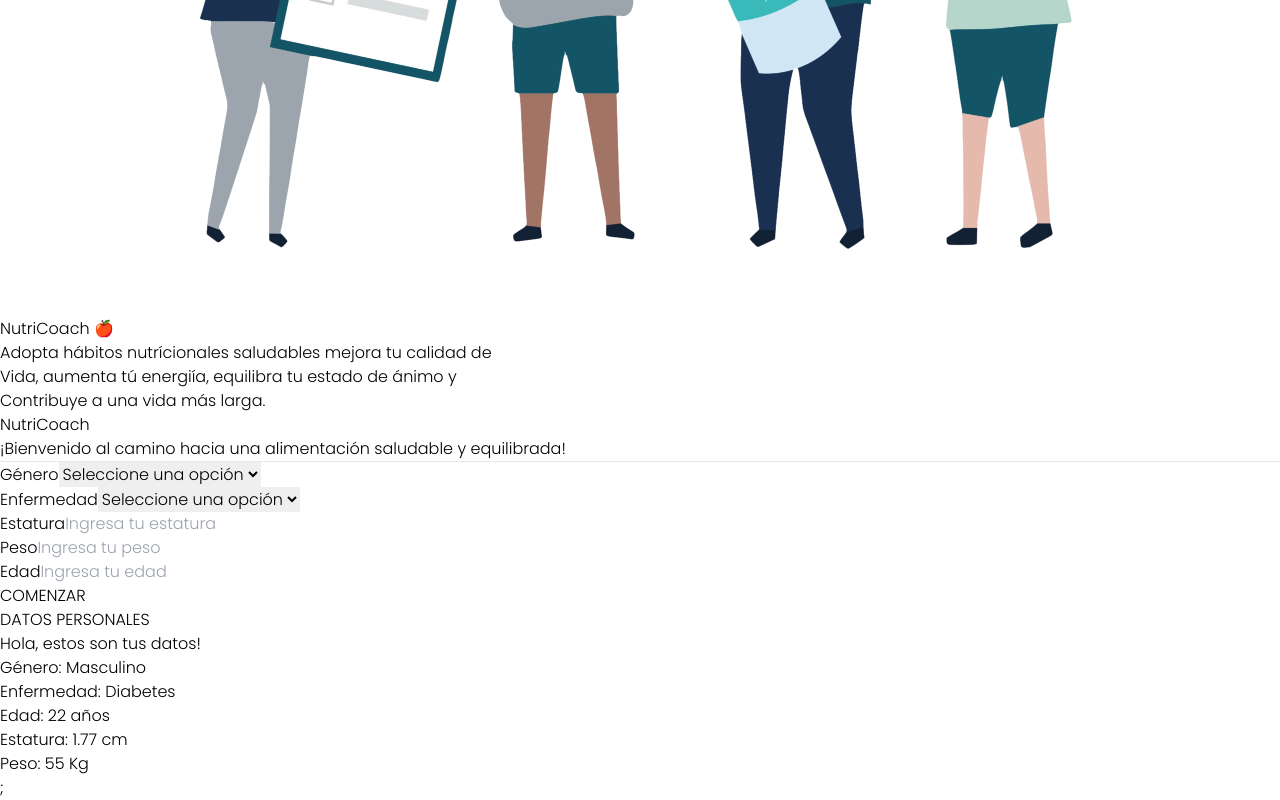
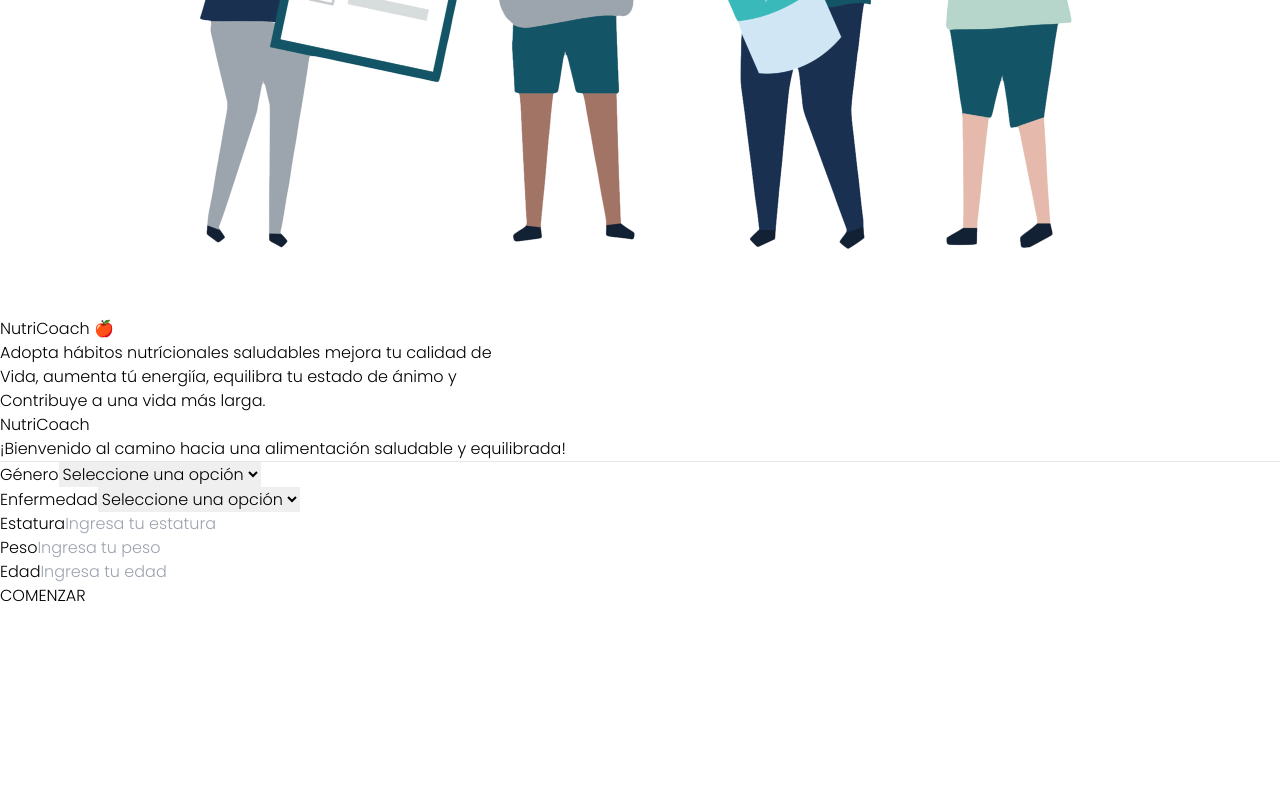
Before and after one commit to BrayanDG4/Test-OpenAI-API, a React (Vite) app: page / in a window 1280 px wide. Shown: the part 708-1508 px from the top of the page. After the commit the page ends 1316 px from the top, so only its background shows below. Built offline with nearby package versions, Linux system fonts and the light colour scheme; the HTML template or start-up script is replaced by a standard one.

Commit message:
Soy un crack lo sé, dale instalar que agregué cosas peligrosas, perdon tengo sueño

```diff
--- a/package.json
+++ b/package.json
@@ -10,6 +10,7 @@
     "preview": "vite preview"
   },
   "dependencies": {
+    "@react-icons/all-files": "^4.1.0",
     "chart.js": "^4.3.0",
     "openai": "^3.2.1",
     "react": "^18.2.0",
@@ -17,6 +18,7 @@
     "react-dom": "^18.2.0",
     "react-icons": "^4.9.0",
     "react-router-dom": "^6.11.2",
+    "react-spinners": "^0.13.8",
     "zustand": "^4.3.8"
   },
   "devDependencies": {
--- a/src/chat.js
+++ b/src/chat.js
@@ -2,7 +2,7 @@ import { Configuration, OpenAIApi } from "openai";
 
 //Api key
 const configuration = new Configuration({
-  apiKey: "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",
+  apiKey: "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",
 });
 
 const openai = new OpenAIApi(configuration);
--- a/src/components/dashboard/NutritionalInfo.jsx
+++ b/src/components/dashboard/NutritionalInfo.jsx
@@ -1,6 +1,11 @@
 import { useEffect, useState } from "react";
 import { useUserStore } from "../../store/userStore.js";
 import { Card } from "../cards/Card.jsx";
+
+import { AiFillMedicineBox } from "react-icons/ai";
+import { BsCalendarCheckFill } from "react-icons/bs";
+import { FaTransgender, FaTextHeight, FaWeightHanging } from "react-icons/fa";
+
 
 export const NutritionalInfo = () => {
   const { genero, estatura, peso, edad, enfermedad, respuesta } =
@@ -12,23 +17,48 @@ export const NutritionalInfo = () => {
     {
       "Horario": "Desayuno",
       "Titulo": "Huevos revueltos con verduras",
-      "Ingredientes": "2 huevos, 1/2 taza de cebolla, 1/2 taza de pimiento, 1/2 taza de tomate, 1/2 cucharadita de aceite de oliva, sal y pimienta al gusto",
+      "Ingredientes": {
+        "Ingrediente 1": "2 huevos",
+        "Ingrediente 2": "1/4 de cebolla",
+        "Ingrediente 3": "1/4 de pimiento rojo",
+        "Ingrediente 4": "1/4 de pimiento verde",
+        "Ingrediente 5": "1/4 de tomate",
+        "Ingrediente 6": "Aceite de oliva",
+        "Ingrediente 7": "Sal"
+      },
       "Calorias": "200 calorias aproximadamente",
-      "Nota": "Es importante que el aceite de oliva sea de buena calidad para obtener los mejores beneficios para la salud"
+      "Nota": "Es recomendable usar aceite de oliva para cocinar los huevos"
     },
     {
       "Horario": "Almuerzo",
       "Titulo": "Ensalada de atún",
-      "Ingredientes": "1 lata de atún, 1/2 taza de maíz, 1/2 taza de aceitunas, 1/2 taza de cebolla, 1/2 taza de tomate, 1/2 taza de pepino, 1/4 taza de aceite de oliva, sal y pimienta al gusto",
-      "Calorias": "400 calorias aproximadamente",
-      "Nota": "Es importante que el aceite de oliva sea de buena calidad para obtener los mejores beneficios para la salud"
+      "Ingredientes": {
+        "Ingrediente 1": "1 lata de atún en agua",
+        "Ingrediente 2": "1/2 cebolla",
+        "Ingrediente 3": "1/2 pimiento rojo",
+        "Ingrediente 4": "1/2 pimiento verde",
+        "Ingrediente 5": "1/2 tomate",
+        "Ingrediente 6": "Aceite de oliva",
+        "Ingrediente 7": "Vinagre",
+        "Ingrediente 8": "Sal"
+      },
+      "Calorias": "200 calorias aproximadamente",
+      "Nota": "Es recomendable usar aceite de oliva para aliñar la ensalada"
     },
     {
       "Horario": "Cena",
       "Titulo": "Pescado al horno con verduras",
-      "Ingredientes": "1 filete de pescado, 1/2 taza de cebolla, 1/2 taza de pimiento, 1/2 taza de tomate, 1/2 cucharadita de aceite de oliva, sal y pimienta al gusto",
+      "Ingredientes": {
+        "Ingrediente 1": "1 filete de pescado",
+        "Ingrediente 2": "1/4 de cebolla",
+        "Ingrediente 3": "1/4 de pimiento rojo",
+        "Ingrediente 4": "1/4 de pimiento verde",
+        "Ingrediente 5": "1/4 de tomate",
+        "Ingrediente 6": "Aceite de oliva",
+        "Ingrediente 7": "Sal"
+      },
       "Calorias": "200 calorias aproximadamente",
-      "Nota": "Es importante que el aceite de oliva sea de buena calidad para obtener los mejores beneficios para la salud"
+      "Nota": "Es recomendable usar aceite de oliva para cocinar el pescado"
     }
   ];
 
@@ -42,37 +72,63 @@ export const NutritionalInfo = () => {
 
   return (
     <>
-      <section className="flex justify-center h-screen text-center">
-        <div className="w-[96%]">
+      {mostrarSeccion && <Seccion />}
+    </>
+  );
+
+  function Seccion() {
+    return <>
+      <section className="flex justify-center flex-col h-auto text-center mt-5">
+        <div className="w-[100%] flex flex-col items-center">
           <div className="w-full mx-2 my-4 flex justify-center mb-[-3px] z-0 relative">
-            <h1 className="font-bold my-title-color text-[40px] bg-[#FFFF7C] pr-[2%] pl-[2%] rounded-t-[30px]">
-              DATOS PERSONALES
+            <h1 className="font-bold my-title-color text-[36px] bg-[#FFFF7C] pr-[4%] pl-[4%] rounded-t-[30px] shadow-[0px_0px_10px_rgba(0,0,0,0.3)]">
+              Datos personales
             </h1>
           </div>
 
-          <div className="rounded-md py-6 px-2 bg-[#EDCF43] z-10 relative pr-[4%] pl-[4%]">
-            <div className="flex justify-start text-3xl font-bold my-title-color mb-2">
-              <h3>Hola, estos son tus datos!</h3>
+          <div className="w-[80%] rounded-[30px] py-6 px-2 bg-[#EDCF43] z-10 relative pr-[4%] pl-[4%] shadow-[0px_0px_10px_rgba(0,0,0,0.3)]">
+            <div className="flex justify-start text-[32px] font-bold my-title-color mb-4">
+              <h3>Hola, estos son tus datos:</h3>
             </div>
-            <div className="flex justify-start gap-5 text-xl font-semibold my-title-color">
-              <div>
-                <h3>Género: {genero || "Masculino"}</h3>
+            <div className="gap-5 text-xl font-semibold my-title-color flex justify-between">
+              <div className="text-start">
+                <h3 className="text-[30px] font-semibold"><FaTransgender className="pb-4 text-[3rem] w-auto" />Género<br />
+                  <span className="font-normal text-[28px] pt-4 leading-[4rem]">
+                    {genero || "Masculino"}
+                  </span>
+                </h3>
               </div>
 
-              <div>
-                <h3>Enfermedad: {enfermedad || "Diabetes"}</h3>
+              <div className="text-start">
+                <h3 className="text-[30px] font-semibold"><BsCalendarCheckFill className="pb-4 text-[3rem] w-auto" />Enfermedad <br />
+                  <span className="font-normal text-[28px] pt-4 leading-[4rem]">
+                    {enfermedad || "Diabetes"}
+                  </span>
+                </h3>
               </div>
 
-              <div>
-                <h3>Edad: {edad || "22"} años</h3>
+              <div className="text-start">
+                <h3 className="text-[30px] font-semibold"><AiFillMedicineBox className="pb-4 text-[3rem] w-auto" />Edad <br />
+                  <span className="font-normal text-[28px] pt-4 leading-[4rem]">
+                    {edad || "22"} años
+                  </span>
+                </h3>
               </div>
 
-              <div>
-                <h3>Estatura: {estatura || "1.77"} cm</h3>
+              <div className="text-start">
+                <h3 className="text-[30px] font-semibold"><FaTextHeight className="pb-4 text-[3rem] w-auto" />Estatura <br />
+                  <span className="font-normal text-[28px] pt-4 leading-[4rem]">
+                    {estatura || "1.77"} cm
+                  </span>
+                </h3>
               </div>
 
-              <div>
-                <h3>Peso: {peso || "55"} Kg</h3>
+              <div className="text-start">
+                <h3 className="text-[30px] font-semibold"><FaWeightHanging className="pb-4 text-[3rem] w-auto" />Peso<br />
+                  <span className="font-normal text-[28px] pt-4 leading-[4rem]">
+                    {peso || "55"} Kg
+                  </span>
+                </h3>
               </div>
             </div>
           </div>
@@ -102,12 +158,73 @@ export const NutritionalInfo = () => {
             ))}
           </div> */}
         </div>
+
+        <div className="w-[100%] flex flex-col items-center">
+          <div className="w-full mx-2 my-4 flex justify-center mb-[-3px] z-0 relative">
+            <h1 className="font-bold text-[#ffff] text-[36px] bg-[#FF5934] pr-[4%] pl-[4%] rounded-t-[30px] shadow-[0px_0px_10px_rgba(0,0,0,0.3)]">
+              Plan de nutrición
+            </h1>
+          </div>
+
+          {respuesta.map((item, index) => (
+            <div key={index} className="w-[80%] rounded-[30px] py-6 px-2 text-[#ffff] bg-[#FF725F] z-10 relative pr-[4%] pl-[4%] shadow-[0px_0px_10px_rgba(0,0,0,0.3)] mb-8">
+              <div className="flex justify-center flex-col text-[32px] font-bold mb-4">
+                <h3>{item.Titulo}</h3>
+                <p className="font-medium text-[26px]">{item.Horario}</p>
+              </div>
+              <div className="flex justify-between">
+                <div className="w-[47%] text-start text-[#000] bg-white p-[3%] rounded-[20px]">
+                  <h4 className="font-bold">
+                    Ingredientes:
+                  </h4>
+                  <div id="ingredientes">
+                    {Object.entries(item.Ingredientes).map(([key, value]) => (
+                      <p key={key}>- {value}.</p>
+                    ))}
+                  </div>
+                </div>
+                <div className="w-[47%] text-start text-[#000] bg-white p-[3%] rounded-[20px]">
+                  {item.Calorias}
+                </div>
+              </div>
+              <div className="text-start mt-4 text-[16px]">
+                <p>
+                  <span className="font-semibold">Nota:</span> {item.Nota}.
+                </p>
+              </div>
+            </div>
+          ))}
+
+
+
+
+
+          {/* <div className="w-full flex justify-center gap-4 bg-blue-500 rounded-md">
+            <div className="w-[50%] bg-red-500">
+              <h3>HOLA</h3>
+            </div>
+            <div className="w-[50%] bg-purple-700">
+              <h3>HOLA</h3>
+            </div>
+          </div> */}
+
+          {/* <div>
+            <Card />
+          </div> */}
+
+          {/* <div>
+            {respuesta2.map((item, index) => (
+              <div key={index}>
+                <h3>{item.Horario}</h3>
+                <p>{item.Titulo}</p>
+                <p>{item.Ingredientes}</p>
+                <p>{item.Calorias}</p>
+                <p>{item.Nota}</p>
+              </div>
+            ))}
+          </div> */}
+        </div>
       </section>;
-      {mostrarSeccion && <Seccion />}
-    </>
-  );
-
-  function Seccion() {
-    return <></>;
+    </>;
   }
 };
--- a/src/components/homepage/FormSection.jsx
+++ b/src/components/homepage/FormSection.jsx
@@ -1,6 +1,8 @@
 import { useState } from "react";
 import { peticion } from "../../chat.js";
 import { useUserStore } from "../../store/userStore.js";
+
+import BeatLoader from "react-spinners/BeatLoader";
 
 export const FormSection = () => {
   const [genero, setGenero] = useState("");
@@ -8,6 +10,8 @@ export const FormSection = () => {
   const [peso, setPeso] = useState("");
   const [edad, setEdad] = useState("");
   const [enfermedad, setEnfermedad] = useState("");
+
+  const [isLoading, setIsLoading] = useState(false);
 
   //texto final del promp
   const [respuesta, setRespuesta] = useState("");
@@ -17,25 +21,37 @@ export const FormSection = () => {
   const handleSubmit = (e) => {
     e.preventDefault();
 
+    setIsLoading(true);
+
     var imc = peso / (estatura * estatura);
 
     // Realizar validaciones o acciones adicionales antes de enviar los datos
-    let Promp = `Si tengo ${edad} años, peso ${peso} kg, mido ${estatura} cm, sufro de ${enfermedad}, mi indice de masa corporal es ${imc} y soy ${genero}. Según los datos anteriores recomiendame un plan de alimentación con desayuno, almuerzo y cena respondeme con un array de json con los siguientes datos: (Cada plan de alimentacion que sea un json diferente).
+    let Promp = `Quiero que me digas una recomendación totalmente personalisada con los siguientes datos. Si tengo ${edad} años, peso ${peso} kg, mido ${estatura} cm, sufro de ${enfermedad}, mi indice de masa corporal es ${imc} y soy ${genero}. Según los datos anteriores recomiendame un plan de alimentación con desayuno, almuerzo y cena respondeme con un array de json con los siguientes datos: (Cada plan de alimentacion que sea un json diferente).
 
     - Horario: (Escribe si es: Desayuno, almuerzo o cena)
     - Titulo: (Aquí dame el titulo del plato)
-    - Ingredientes: (Dame los ingredientes de la comida)
+    - Ingredientes: (Dame los ingredientes de la comida en forma de JSON, ejemplo: Ingrediente 1: "Descripcción del ingrediente")
     - Calorias: (Dame las calorias aproximadas de este plato)
-    - Nota: (Una nota o recomendación respecto este plato)
+    - Nota: (Una nota o recomendacion a cerca del plato o de como hacerlo, esta debe ser minimo de 3 renglones.)
+
+    Asegurate de que los ingredientes no se repitan, es decir, varia mucho con los ingredientes.
+
+    Cada vez trata de responder algo diferente.
 
     Solo respondeme con los json, no me des mas informacion, limitate a eso, sin mas palabras.`;
 
-    // peticion(Promp).then((res) => {
-    //   setRespuesta(res);
-    // });
+    peticion(Promp).then((res) => {
+      setRespuesta(res);
+    }).finally(() => {
+      setIsLoading(false);
+    });
 
     handleUserInfo(estatura, peso, edad, enfermedad, genero);
     handleResponse(Promp);
+
+    useEffect(() => {
+      setIsLoading(false);
+    }, [respuesta]);
     // Aquí puedes realizar acciones con los datos del formulario, como enviarlos a un servidor
 
     // Restablecer los valores del formulario después de enviarlos
@@ -191,12 +207,16 @@ export const FormSection = () => {
             </div>
 
             <div>
-              <button className="button-1 w-full mb-4  mt-[2%]" type="submit">
-                COMENZAR
+              <button className="button-1 w-full mb-4  mt-[2%]" type="submit" disabled={isLoading}>
+                {isLoading ? (
+                  <BeatLoader color="#ffffff" />
+                ) : (
+                  respuesta ? "DE NUEVO" : "COMENZAR"
+                )}
               </button>
             </div>
           </form>
-          <p>{respuesta}</p>
+          {/* <p>{respuesta}</p> */}
         </div>
       </div>
     </div>
```
Also changed, not shown: 1 other file (tests, documents, lock files or other folders).
